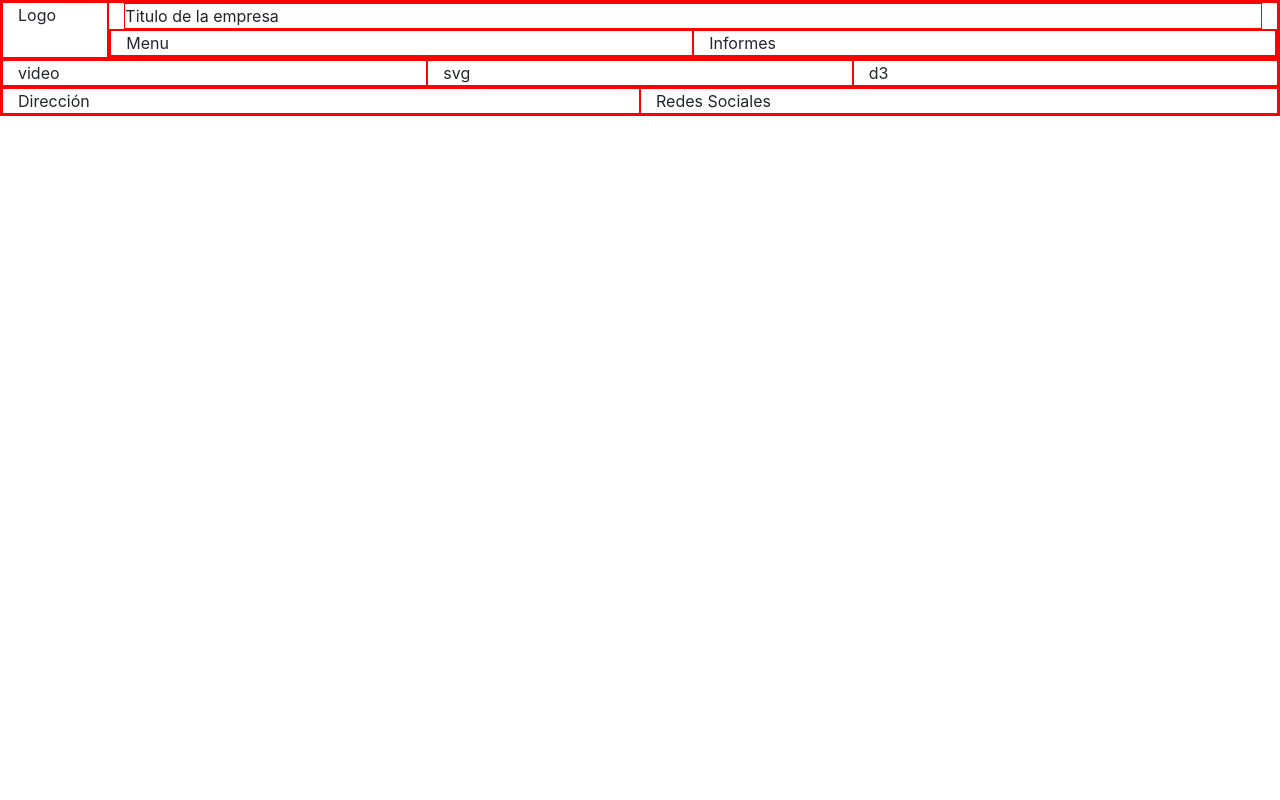
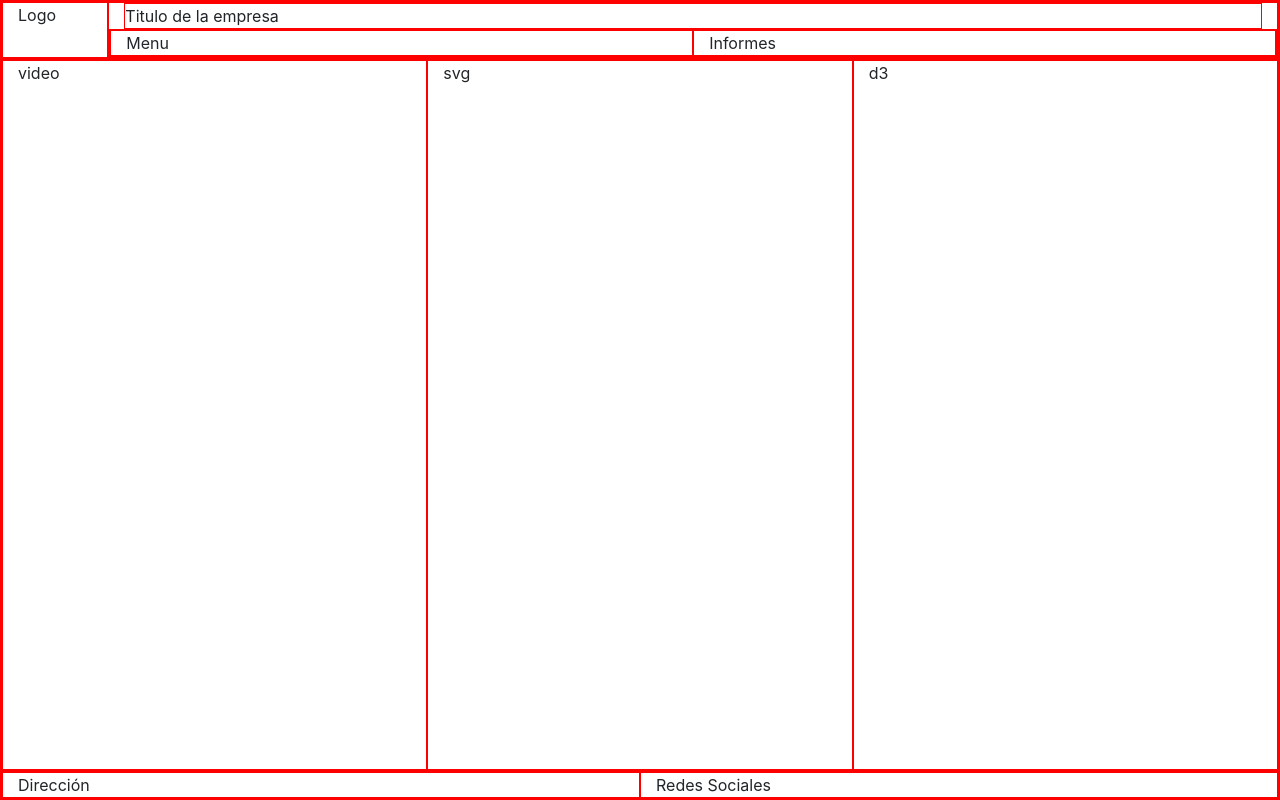
Before and after one commit to jondeltoro/proyecto-unidad-4, a website: page index.html in a window 1280 px wide. Drawn offline with nearby package versions, Linux system fonts and the light colour scheme.

```diff
--- a/styles.css
+++ b/styles.css
@@ -3,9 +3,20 @@
     width: 100%;
 }
 
+section#app {
+    height: 100%;
+    display: flex;
+    flex-direction: column;
+}
+
+section#body {
+    flex:1;
+}
+
 #page {
     border: 1px solid black;
 }
+
 section {
     border: 1px solid red;
 }
```
Also changed, not shown: 1 other file.
